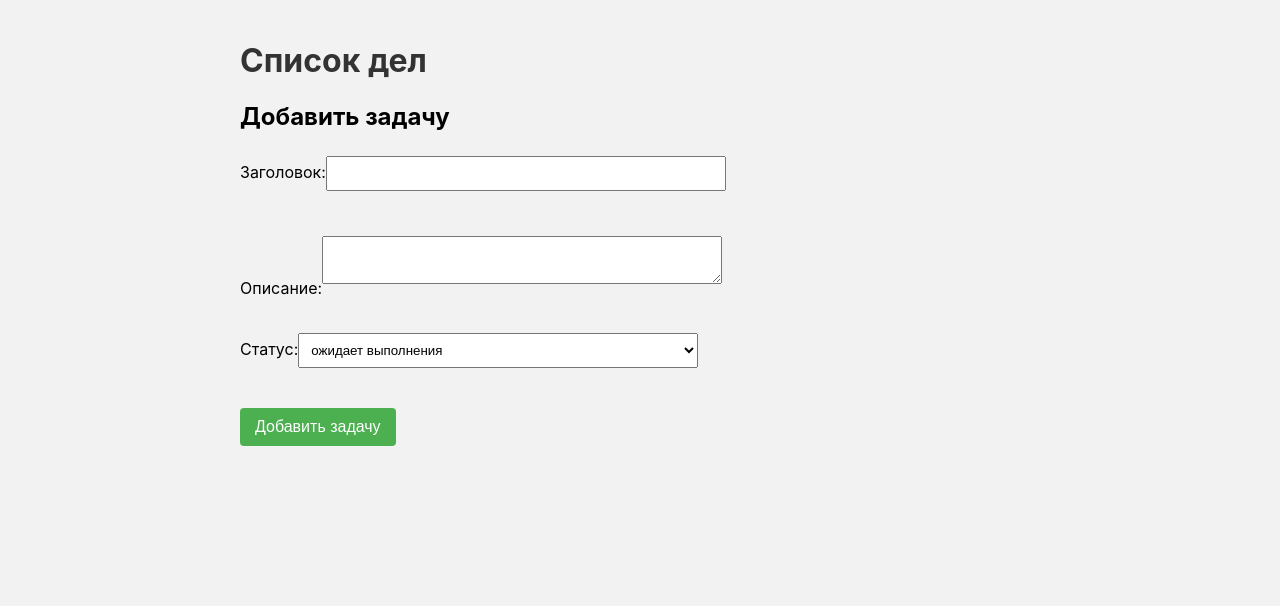
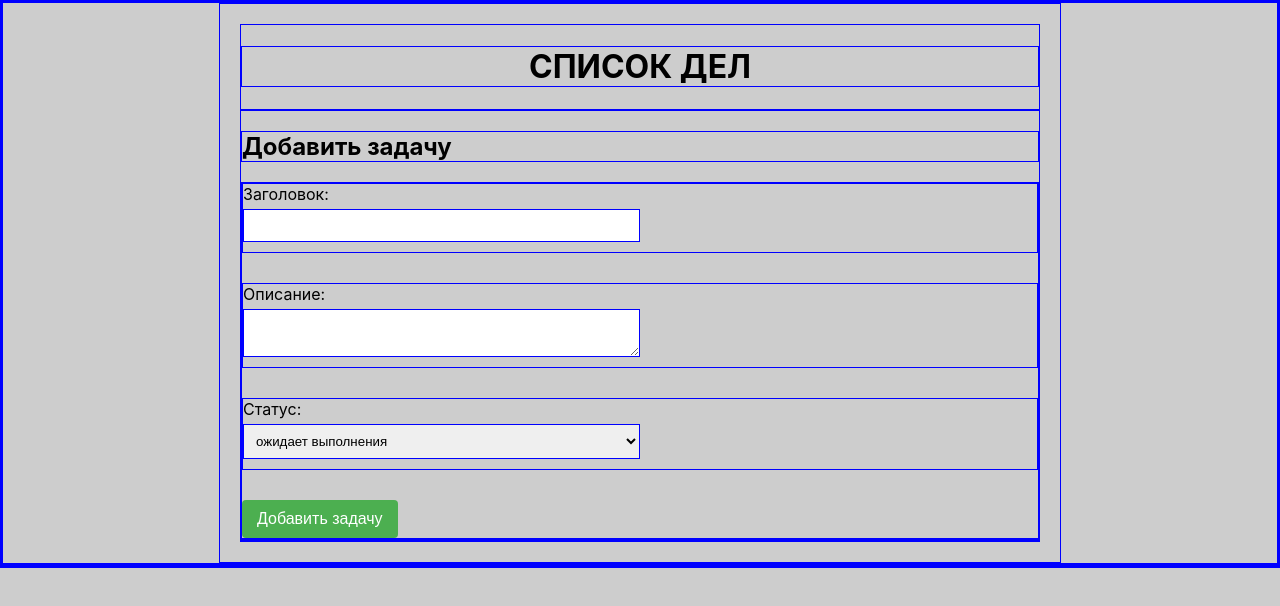
Before and after one commit to Otec-S/todo-with-mongodb, a React (Create React App) app in the folder frontend/: page / in a window 1280 px wide. Shown: the top 606 px of the page. Built offline with nearby package versions, Linux system fonts and the light colour scheme; the HTML template or start-up script is replaced by a standard one.

Commit message:
ref: make AddForm CSS

```diff
--- a/frontend/src/components/AddForm/AddForm.css
+++ b/frontend/src/components/AddForm/AddForm.css
@@ -3,7 +3,8 @@
 }
 
 label {
-  display: block;
+  display: flex;
+  flex-direction: column;
   margin-bottom: 10px;
 }
 
--- a/frontend/src/components/AddForm/AddForm.jsx
+++ b/frontend/src/components/AddForm/AddForm.jsx
@@ -25,7 +25,7 @@ const AddForm = ({ onAddTask }) => {
       status,
     };
 
-    //добавляем новое задание
+    //добавляем новое задание в массив tasks
     onAddTask(newTask);
 
     //очищаем поля формы после добавления нового задания
@@ -37,7 +37,7 @@ const AddForm = ({ onAddTask }) => {
   return (
     <div>
       <h2>Добавить задачу</h2>
-      <form>
+      <form className="form-container">
         <label>
           Заголовок:
           <input
--- /dev/null
+++ b/frontend/src/components/AddForm/AddForm.scss
@@ -0,0 +1,36 @@
+$form-container-margin-top: 20px;
+$button-background-color: #4caf50;
+$button-hover-color: #45a049;
+
+.form-container {
+  margin-top: $form-container-margin-top;
+
+  label {
+    display: block;
+    margin-bottom: 10px;
+  }
+
+  input[type="text"],
+  textarea,
+  select {
+    width: 100%;
+    padding: 8px;
+    margin-top: 5px;
+    margin-bottom: 10px;
+    box-sizing: border-box;
+  }
+
+  button {
+    background-color: $button-background-color;
+    color: white;
+    padding: 10px 15px;
+    border: none;
+    border-radius: 4px;
+    cursor: pointer;
+    font-size: 16px;
+
+    &:hover {
+      background-color: $button-hover-color;
+    }
+  }
+}
--- a/frontend/src/components/App/App.css
+++ b/frontend/src/components/App/App.css
@@ -1,6 +1,6 @@
 body {
   font-family: 'Inter', 'Arial', sans-serif;
-  background-color: #f2f2f2;
+  background-color: #CDCDCD;
   margin: 0;
   padding: 0;
 }
@@ -12,6 +12,4 @@ body {
   padding: 20px;
 }
 
-h1 {
-  color: #333;
-}
+*{border: 1px solid blue;}
--- a/frontend/src/components/App/App.js
+++ b/frontend/src/components/App/App.js
@@ -1,10 +1,9 @@
-// App.js
+import React, { useState } from "react";
+import Header from "../Header/Header";
+import TaskList from "../TaskList/TaskList";
+import AddForm from "../AddForm/AddForm";
 
-import React, { useState } from 'react';
-import TaskList from '../TaskList/TaskList';
-import AddForm from '../AddForm/AddForm';
-
-import './App.css';
+import "./App.css";
 
 const App = () => {
   const [tasks, setTasks] = useState([]);
@@ -35,7 +34,7 @@ const App = () => {
 
   return (
     <div className="App">
-      <h1>Список дел</h1>
+      <Header />
       <AddForm onAddTask={addTask} />
       <TaskList
         tasks={tasks}
--- /dev/null
+++ b/frontend/src/components/App/App.scss
@@ -0,0 +1,24 @@
+$body-background-color: #f2f2f2;
+$container-background-color: #fff;
+$box-shadow-color: rgba(0, 0, 0, 0.1);
+$text-color: #333;
+
+body {
+  font-family: 'Arial', sans-serif;
+  background-color: $body-background-color;
+  margin: 0;
+  padding: 0;
+}
+
+.App {
+  width: 100%;
+  max-width: 800px;
+  margin: auto;
+  padding: 20px;
+  background-color: $container-background-color;
+  box-shadow: 0 0 10px $box-shadow-color;
+
+  h1 {
+    color: $text-color;
+  }
+}
--- a/frontend/src/components/Header/Header.css
+++ b/frontend/src/components/Header/Header.css
@@ -0,0 +1,3 @@
+.header {
+  text-align: center;
+}
--- a/frontend/src/components/Header/Header.jsx
+++ b/frontend/src/components/Header/Header.jsx
@@ -1,7 +1,13 @@
 import React from "react";
+import "./Header.css";
+
 
 const Header = () => {
-  return <h1>СПИСОК ДЕЛ</h1>;
+  return (
+    <header className="header">
+      <h1>СПИСОК ДЕЛ</h1>
+    </header>
+  );
 };
 
 export default Header;
--- a/frontend/src/components/Task/Task.jsx
+++ b/frontend/src/components/Task/Task.jsx
@@ -1,6 +1,5 @@
-// Task.js
-
 import React, { useState } from 'react';
+import './Task.css';
 
 const Task = ({ task, onDeleteTask, onUpdateTaskStatus, onUpdateTaskText }) => {
   const [isChecked, setIsChecked] = useState(false);
--- /dev/null
+++ b/frontend/src/components/Task/Task.scss
@@ -0,0 +1,48 @@
+/* Task.scss */
+$checkbox-border-radius: 50%;
+$checkbox-appearance: none;
+$checkbox-size: 16px;
+$button-background-color: #4caf50;
+$button-hover-color: #45a049;
+
+label {
+  display: flex;
+  align-items: center;
+
+  input[type="checkbox"] {
+    border-radius: $checkbox-border-radius;
+    appearance: $checkbox-appearance;
+    width: $checkbox-size;
+    height: $checkbox-size;
+    margin-right: 8px;
+  }
+
+  span {
+    margin-left: 8px;
+  }
+
+  input[type="text"] {
+    width: 70%;
+    padding: 8px;
+    margin-right: 8px;
+  }
+
+  select {
+    padding: 8px;
+    margin-right: 8px;
+  }
+
+  button {
+    background-color: $button-background-color;
+    color: white;
+    padding: 8px 12px;
+    border: none;
+    border-radius: 4px;
+    cursor: pointer;
+    font-size: 14px;
+
+    &:hover {
+      background-color: $button-hover-color;
+    }
+  }
+}
--- a/frontend/src/components/TaskList/TaskList.jsx
+++ b/frontend/src/components/TaskList/TaskList.jsx
@@ -1,5 +1,7 @@
 import React from 'react';
 import Task from '../Task/Task';
+import './TaskList.css';
+
 
 const TaskList = ({ tasks, onDeleteTask, onUpdateTaskStatus, onUpdateTaskText }) => {
   return (
--- /dev/null
+++ b/frontend/src/components/TaskList/TaskList.scss
@@ -0,0 +1,6 @@
+/* TaskList.scss */
+$task-list-margin-top: 20px;
+
+.task-list {
+  margin-top: $task-list-margin-top;
+}
```
